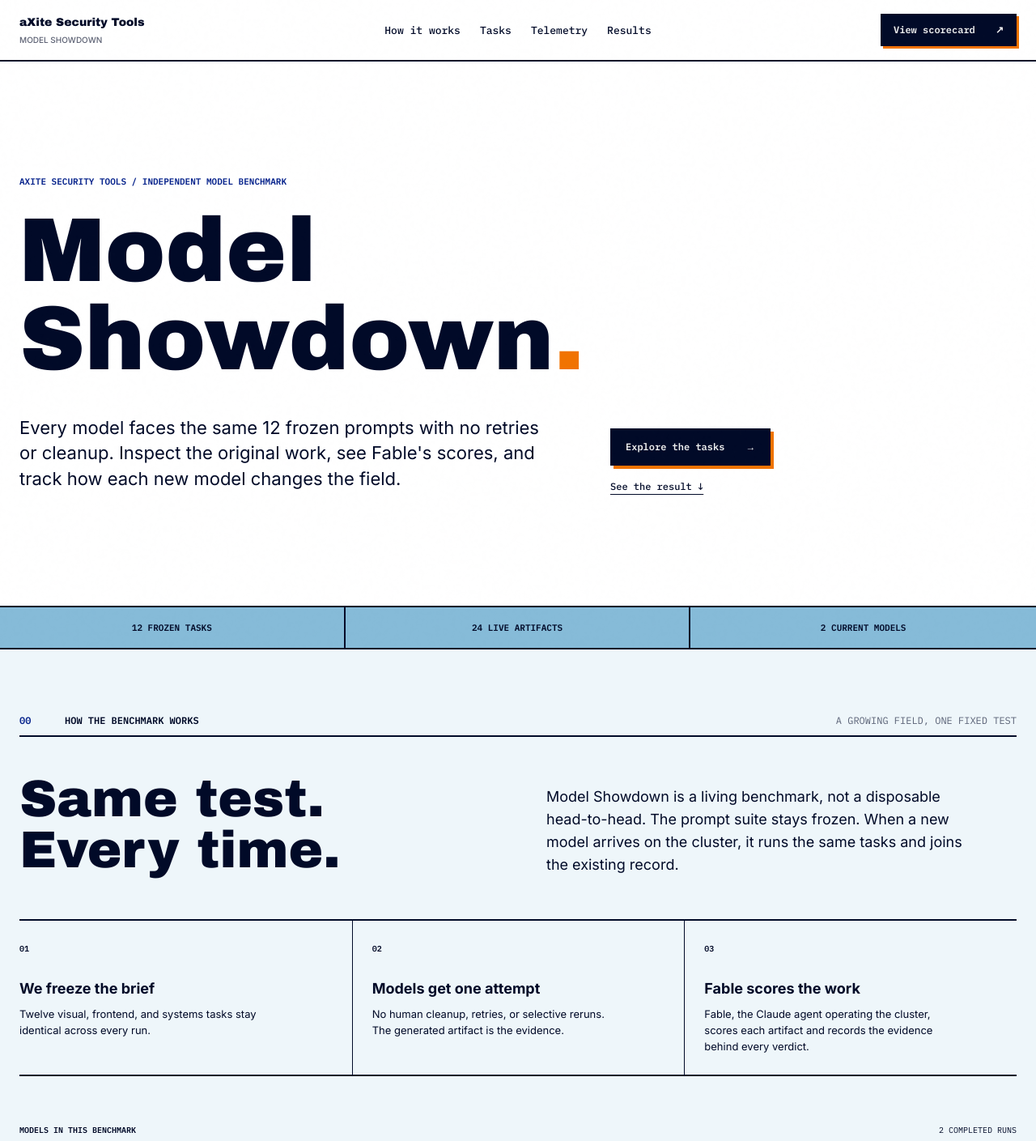
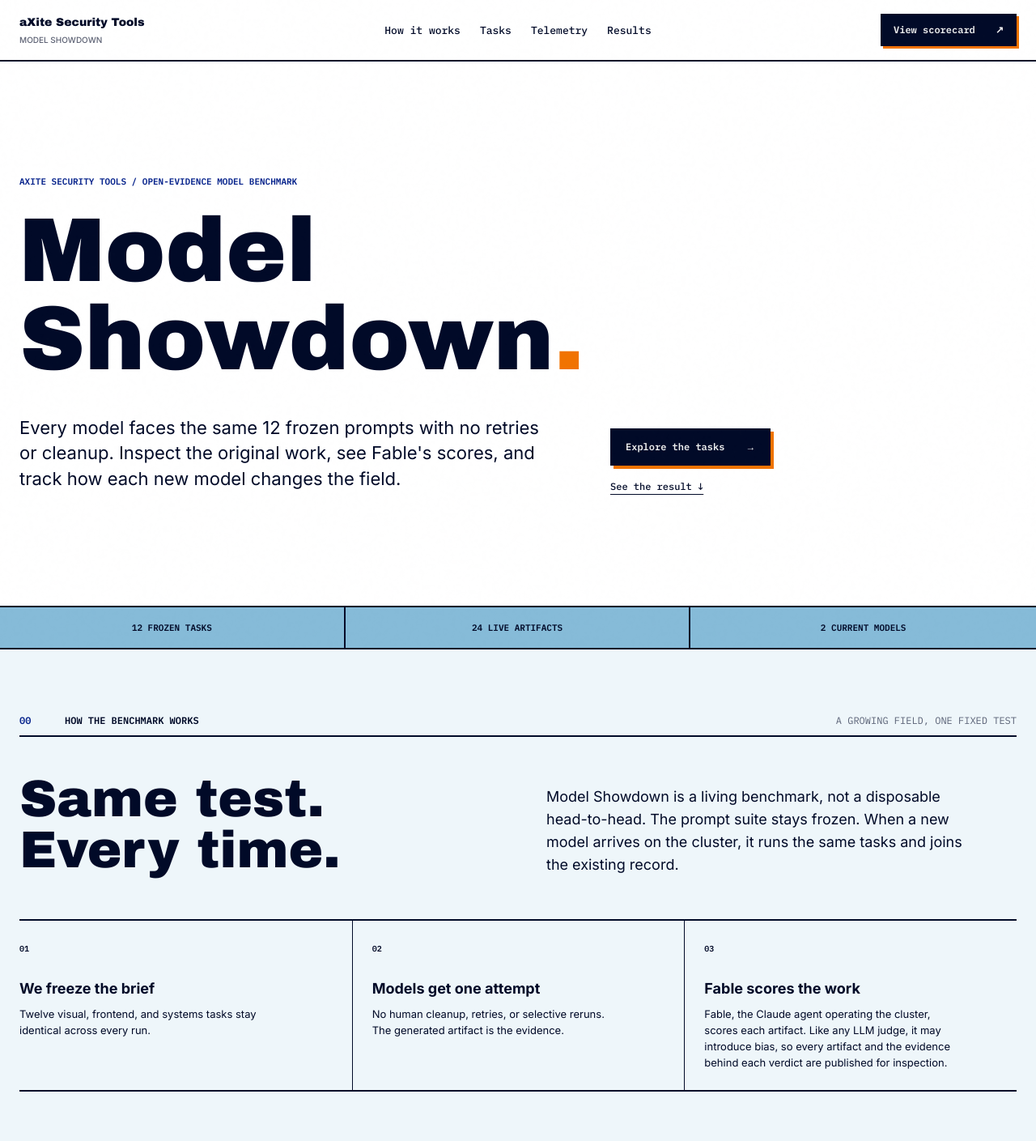
Before and after one commit to thecr7guy2/model-arena, a Next.js app: page / in a window 1280 px wide. Shown: the top 1409 px of the page at 81% size. Built offline with nearby package versions, Linux system fonts and the light colour scheme.

Commit message:
Clarify benchmark independence and judge disclosure

```diff
--- a/app/page.jsx
+++ b/app/page.jsx
@@ -29,7 +29,7 @@
       <section className="hero">
         <div className="wrap hero-copy">
           <Reveal>
-            <p className="eyebrow">AXITE SECURITY TOOLS / INDEPENDENT MODEL BENCHMARK</p>
+            <p className="eyebrow">AXITE SECURITY TOOLS / OPEN-EVIDENCE MODEL BENCHMARK</p>
             <h1>Model<br />Showdown<span className="period">.</span></h1>
             <div className="hero-bottom">
               <p className="lede">Every model faces the same 12 frozen prompts with no retries or cleanup. Inspect the original work, see Fable&apos;s scores, and track how each new model changes the field.</p>
@@ -51,7 +51,7 @@
             <div className="protocol-steps">
               <article><b>01</b><h3>We freeze the brief</h3><p>Twelve visual, frontend, and systems tasks stay identical across every run.</p></article>
               <article><b>02</b><h3>Models get one attempt</h3><p>No human cleanup, retries, or selective reruns. The generated artifact is the evidence.</p></article>
-              <article><b>03</b><h3>Fable scores the work</h3><p>Fable, the Claude agent operating the cluster, scores each artifact and records the evidence behind every verdict.</p></article>
+              <article><b>03</b><h3>Fable scores the work</h3><p>Fable, the Claude agent operating the cluster, scores each artifact. Like any LLM judge, it may introduce bias, so every artifact and the evidence behind each verdict are published for inspection.</p></article>
             </div>
             <div className="roster">
               <div className="roster-label">Models in this benchmark <span>{MODELS.length} completed runs</span></div>
```
